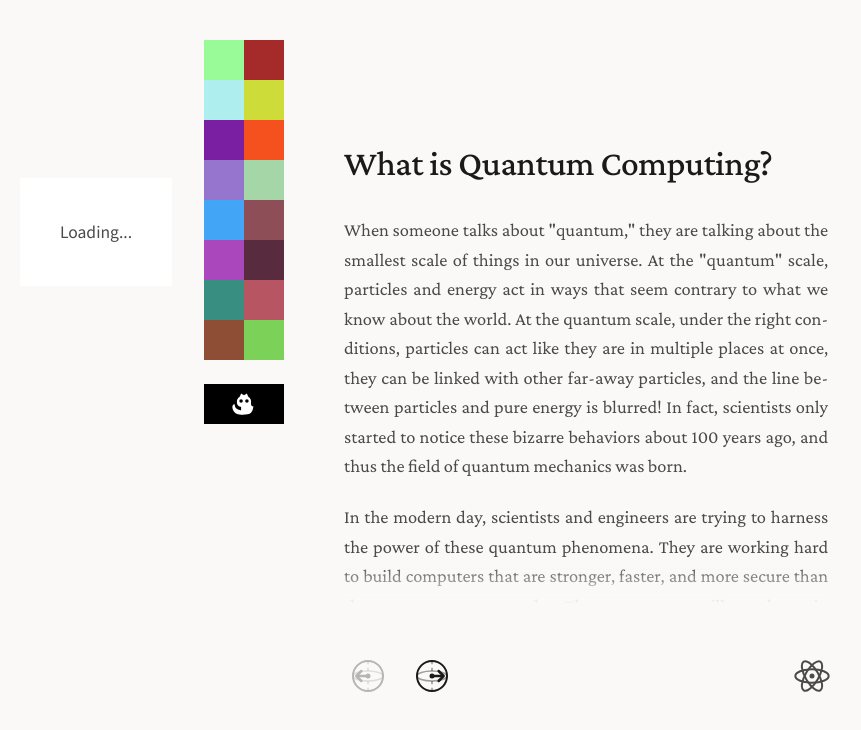
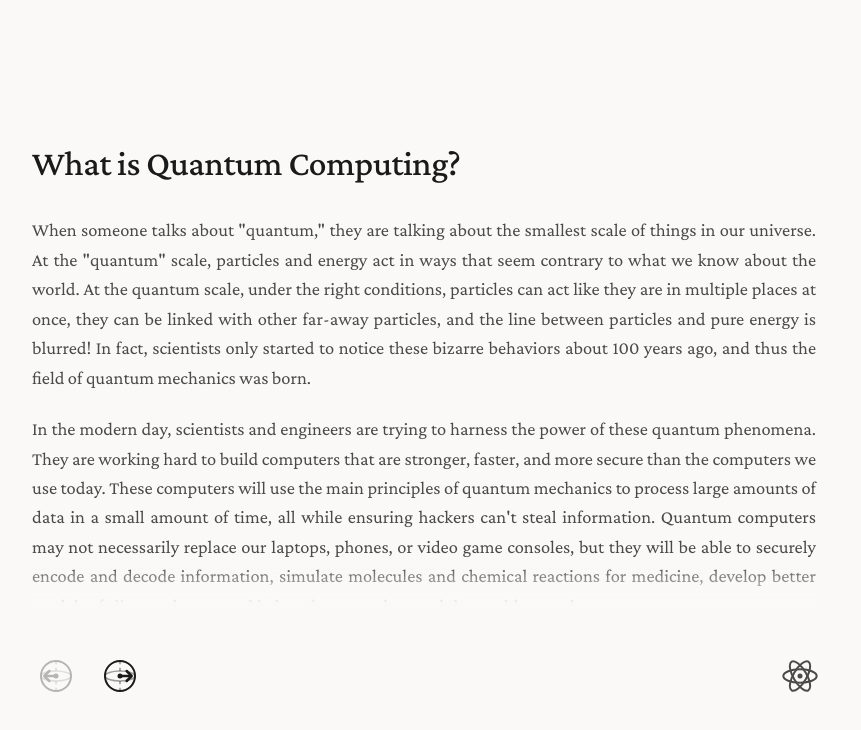
Before and after one commit to rsinghal757/quantum-coloring-book, a React (Vite) app: page / in a window 1280 px wide. Shown: the top 730 px of the page, without its empty margins (208-1069 px from the left). Built offline with nearby package versions, Linux system fonts and the light colour scheme.

Commit message:
fixed no image pages

```diff
--- a/src/App.css
+++ b/src/App.css
@@ -155,8 +155,14 @@ body {
   justify-content: center;
   padding: 0;
   max-width: 500px;
+  transition: max-width 0.3s ease;
   /* Remove overflow-y from here to prevent double scrollbars if any */
 }
+
+.info-section.wide {
+  max-width: 800px;
+}
+
 
 .info-panel {
   width: 100%;
--- a/src/App.jsx
+++ b/src/App.jsx
@@ -13,6 +13,8 @@ function App() {
   const hasNext = currentPageIndex < bookPages.length - 1;
   const hasPrev = currentPageIndex > 0;
 
+  const hasImage = Boolean(currentPage.image);
+
   const handleNext = () => {
     if (hasNext) {
       setCurrentPageIndex(prev => prev + 1);
@@ -27,7 +29,8 @@ function App() {
 
   return (
     <div className="app">
-      <main className="main-content">
+      <main className={`main-content ${!hasImage ? 'single-column' : ''}`}>
+        {hasImage && (
           <div className="canvas-section">
             <Canvas
               selectedColor={selectedColor}
@@ -38,8 +41,9 @@ function App() {
               onColorSelect={setSelectedColor}
             />
           </div>
+        )}
 
-        <div className="info-section">
+        <div className={`info-section ${!hasImage ? 'wide' : ''}`}>
           <InfoPanel
             title={currentPage.title}
             content={currentPage.content}
--- a/src/data/bookContent.js
+++ b/src/data/bookContent.js
@@ -165,7 +165,7 @@ export const bookPages = [
       `Some are physicists who study the fundamental laws of quantum mechanics. Others are computer scientists who develop new algorithms and software. There are also materials scientists, electrical engineers, and mathematicians who contribute their expertise to building and understanding quantum computers.`,
       `In the following pages, you will meet some of the leading scientists who are shaping the future of quantum computing.`
     ],
-    image: '/sketches/scientists.png'
+    image: ''
   },
   {
     id: 'wineland-monroe',
```
Lines whose indentation alone changed are shown as unchanged.
